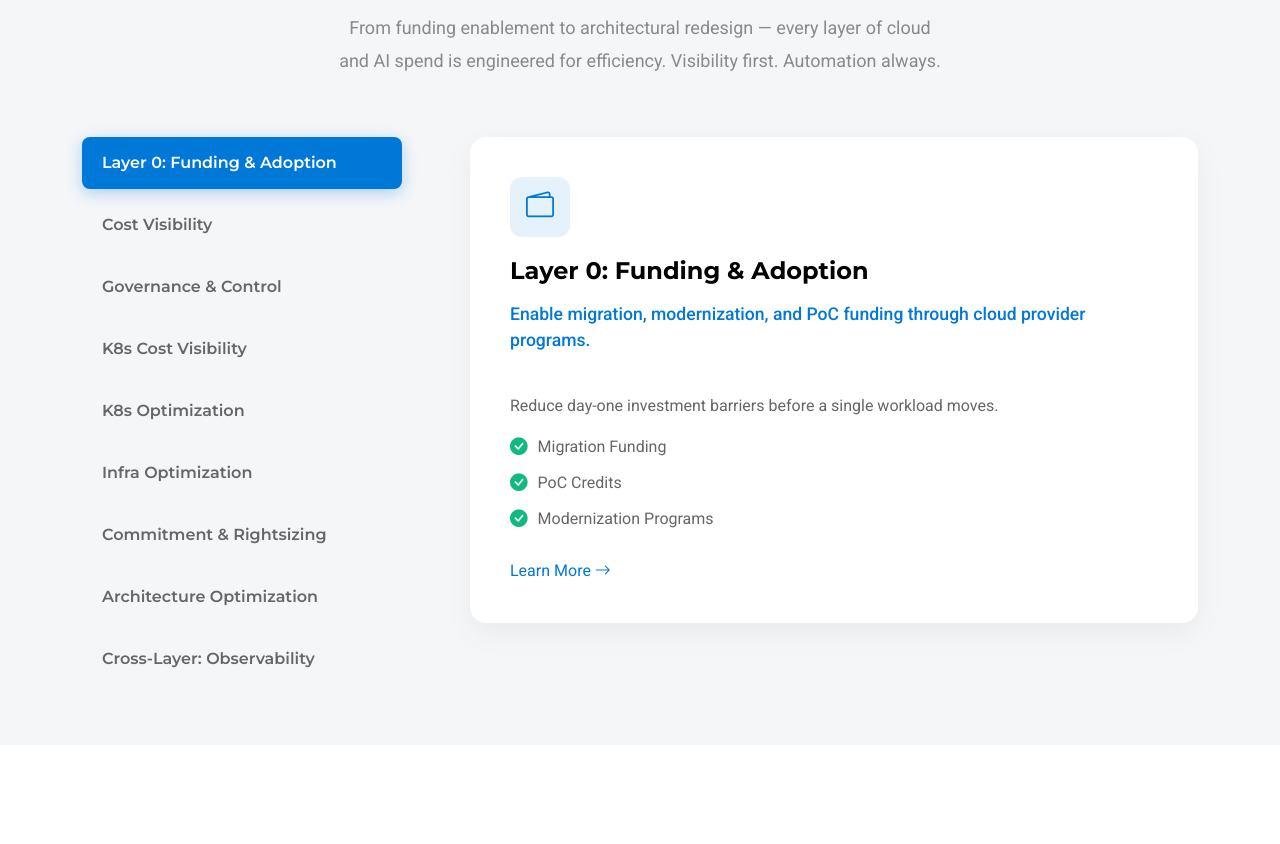
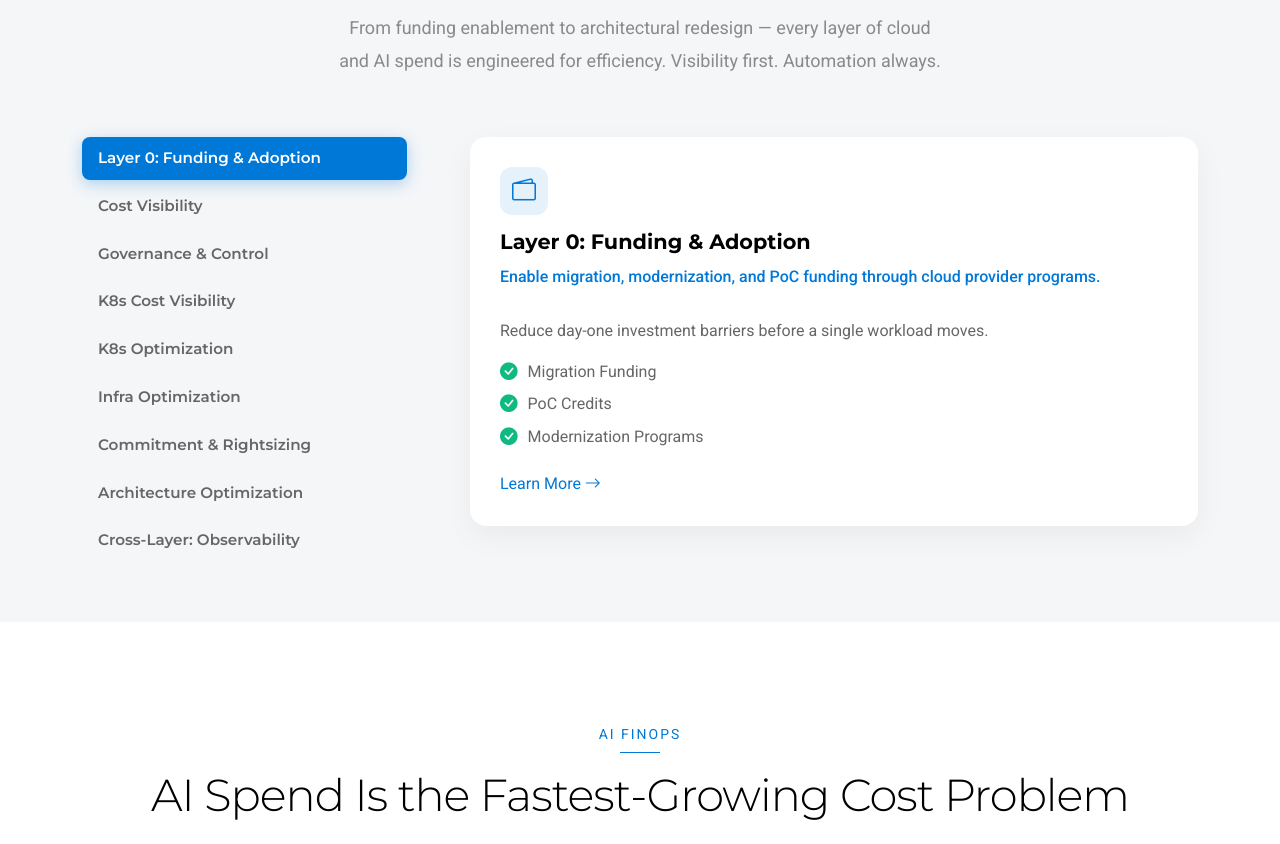
Before and after one commit to ashutosh4555/MeghTreeT, a plain HTML site: page index.html in a window 1280 px wide. Shown: the part 2260-3104 px from the top of the page. Drawn offline with Linux system fonts and the light colour scheme.

Commit message:
style: make methodology interactive section more compact

```diff
--- a/assets/css/main.css
+++ b/assets/css/main.css
@@ -3085,18 +3085,18 @@ section,
 .methodology-menu {
   display: flex;
   flex-direction: column;
-  gap: 10px;
+  gap: 5px;
   border-right: 2px solid var(--border2);
-  padding-right: 20px;
+  padding-right: 15px;
 }
 
 .methodology-btn {
   background: transparent;
   border: none;
   text-align: left;
-  padding: 14px 20px;
+  padding: 10px 16px;
   font-family: var(--heading-font);
-  font-size: 1rem;
+  font-size: 0.95rem;
   font-weight: 600;
   color: var(--default-color);
   border-radius: 8px;
@@ -3120,7 +3120,7 @@ section,
 
 .methodology-content-wrapper {
   position: relative;
-  min-height: 400px;
+  min-height: 300px;
   background: var(--surface-color);
   border: 1px solid var(--border2);
   border-radius: 16px;
@@ -3134,7 +3134,7 @@ section,
   left: 0;
   width: 100%;
   height: 100%;
-  padding: 40px;
+  padding: 30px;
   opacity: 0;
   transform: translateY(20px) scale(0.98);
   pointer-events: none;
@@ -3151,48 +3151,48 @@ section,
 }
 
 .methodology-content .service-icon {
-  width: 60px;
-  height: 60px;
+  width: 48px;
+  height: 48px;
   background: color-mix(in srgb, var(--accent-color), transparent 90%);
   border-radius: 12px;
   display: flex;
   align-items: center;
   justify-content: center;
-  margin-bottom: 20px;
+  margin-bottom: 15px;
 }
 
 .methodology-content .service-icon i {
-  font-size: 28px;
+  font-size: 24px;
   color: var(--accent-color);
 }
 
 .methodology-content h3 {
-  font-size: 1.5rem;
+  font-size: 1.3rem;
   font-weight: 700;
+  margin-bottom: 10px;
+  color: var(--heading-color);
+}
+
+.methodology-content .lead-text {
+  font-size: 1rem;
+  color: var(--accent-color);
+  font-weight: 500;
   margin-bottom: 15px;
-  color: var(--heading-color);
-}
-
-.methodology-content .lead-text {
-  font-size: 1.1rem;
-  color: var(--accent-color);
-  font-weight: 500;
-  margin-bottom: 20px;
 }
 
 .methodology-content .content-details {
   border-top: 1px solid var(--border2);
-  padding-top: 20px;
+  padding-top: 15px;
 }
 
 .methodology-content .tech-bullets {
   list-style: none;
   padding: 0;
-  margin: 15px 0 0 0;
+  margin: 10px 0 0 0;
 }
 
 .methodology-content .tech-bullets li {
-  padding-bottom: 10px;
+  padding-bottom: 6px;
   display: flex;
   align-items: center;
   gap: 10px;
```
